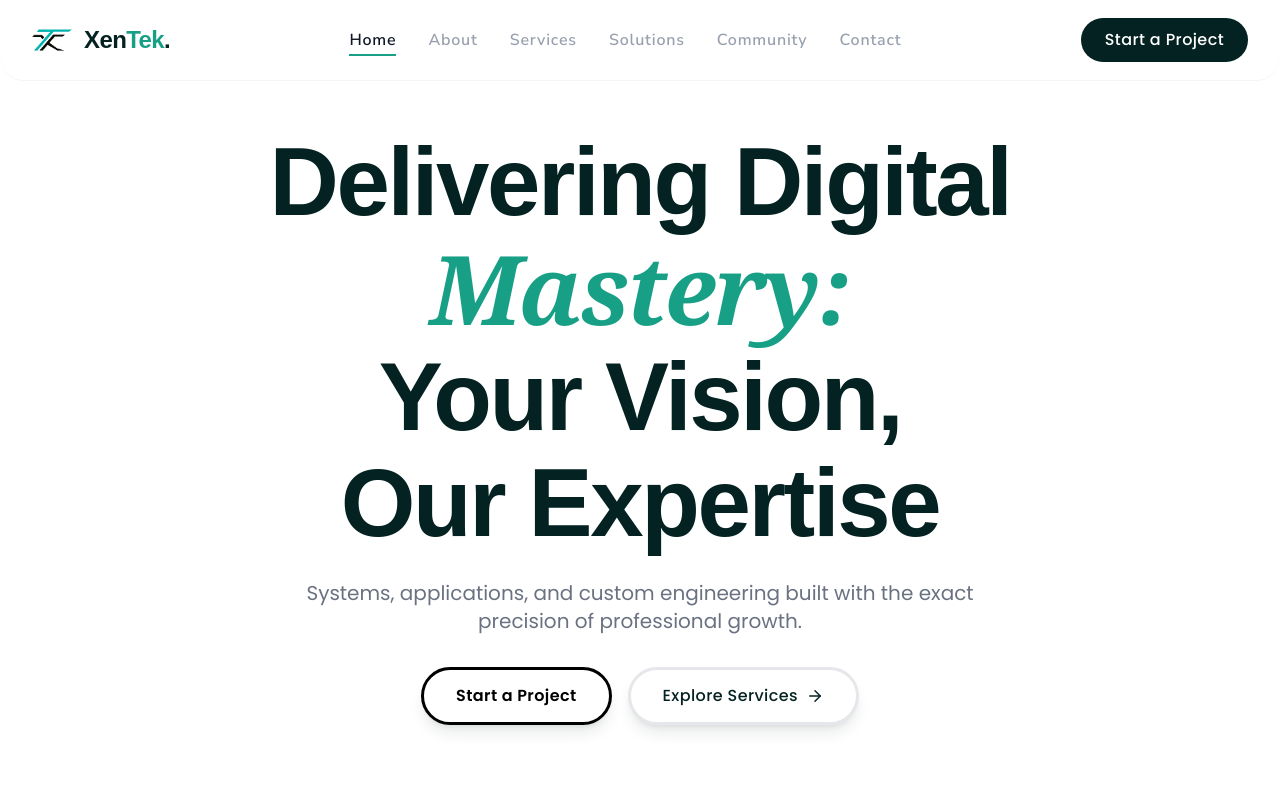
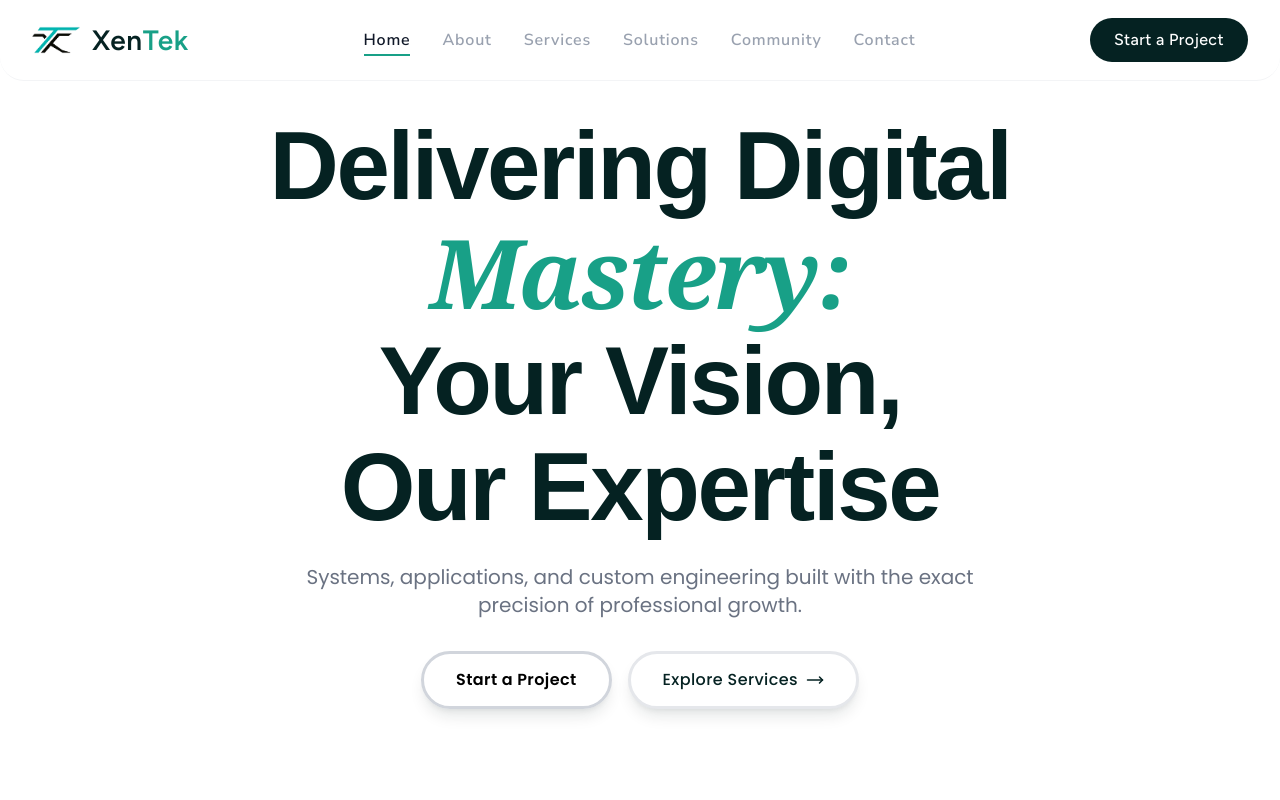
Before and after one commit to AamirAbdullahKhan1/xentek-main, a React (Vite) app: page / in a window 1280 px wide. Shown: the top 800 px of the page. Built offline with nearby package versions, Linux system fonts and the light colour scheme.

Commit message:
4th, UI changes - Hero

```diff
--- a/index.html
+++ b/index.html
@@ -1,6 +1,7 @@
 <!doctype html>
 <html lang="en">
   <head>
+    <script src="https://kit.fontawesome.com/6630861f5c.js" crossorigin="anonymous"></script>
     <meta charset="UTF-8" />
     <link rel="icon" type="image/svg+xml" href="/favicon.svg" />
     <meta name="viewport" content="width=device-width, initial-scale=1.0" />
@@ -9,5 +10,6 @@
   <body>
     <div id="root"></div>
     <script type="module" src="/src/main.tsx"></script>
+
   </body>
 </html>
--- a/src/components/home/Hero.tsx
+++ b/src/components/home/Hero.tsx
@@ -1,10 +1,10 @@
 import { motion } from 'framer-motion';
-import { ArrowRight } from 'lucide-react';
+import { ArrowRight, MoveRight } from 'lucide-react';
 import { Link } from 'react-router-dom';
 
 export const Hero = () => {
   return (
-    <section className="relative pt-12 pb-28 overflow-hidden">
+    <section className="relative pt-8 pb-24 overflow-hidden">
       {/* Background decoration */}
       <div className="absolute top-0 right-0 -z-10 translate-x-1/3 -translate-y-1/4">
         <div className="w-[800px] h-[800px] rounded-full bg-gradient-to-br from-teal-100/40 to-teal-50/10 blur-3xl" />
@@ -33,7 +33,7 @@ export const Hero = () => {
             <div className="flex flex-wrap justify-center items-center gap-4">
               <Link
                 to="/contact"
-                className="bg-xentek-white text-black border-3 font-poppins px-8 py-3.5 rounded-full font-semibold tracking-wide hover:border-gray-800 hover:bg-gray-800 hover:text-white transition-all cursor-pointer duration-300 shadow-lg shadow-xentek-dark/10 flex items-center gap-2"
+                className="bg-xentek-white text-black border-3 border-gray-300 font-poppins px-8 py-3.5 rounded-full font-semibold tracking-wide hover:border-gray-800 hover:bg-gray-800 hover:text-white transition-all cursor-pointer duration-300 shadow-lg shadow-xentek-dark/10 flex items-center gap-2"
               >
                 Start a Project
               </Link>
@@ -41,7 +41,7 @@ export const Hero = () => {
                 to="/services"
                 className="bg-white text-xentek-dark font-poppins border-3 border-gray-200 px-8 py-3.5 rounded-full font-medium tracking-wide hover:border-xentek-dark transition-all duration-300 shadow-lg shadow-xentek-dark/10 flex items-center gap-2"
               >
-                Explore Services <ArrowRight size={18} />
+                Explore Services <MoveRight size={18} />
               </Link>
             </div>
           </motion.div>
--- a/src/components/layout/Navbar.tsx
+++ b/src/components/layout/Navbar.tsx
@@ -23,8 +23,8 @@ export const Navbar = () => {
         <div className="flex justify-between items-center h-20">
           <div className="flex-shrink-0 flex items-center">
             <Link to="/" className="flex items-center gap-3 cursor-pointer">
-              <img src={logo} alt="XenTek Logo" className="h-10 w-auto" />
-              <span className="text-2xl font-bold text-xentek-dark tracking-tight">Xen<span className="text-xentek-accent">Tek</span>.</span>
+              <img src={logo} alt="XenTek Logo" className="h-12 w-auto" />
+              <span className="text-[28px] font-semibold font-figtree text-xentek-dark tracking-wide">Xen<span className="text-xentek-accent font-figtree tracking-wide">Tek</span></span>
             </Link>
           </div>
 
@@ -51,7 +51,7 @@ export const Navbar = () => {
           <div className="hidden md:flex items-center">
             <Link
               to="/contact"
-              className="bg-xentek-dark text-white font-poppins px-6 py-2.5 rounded-full text-base font-medium tracking-wide hover:bg-gray-800 transition-colors cursor-pointer duration-300"
+              className="bg-xentek-dark text-white font-figtree px-6 py-2.5 rounded-full text-base font-medium tracking-wide hover:bg-gray-800 transition-colors cursor-pointer duration-300"
             >
               Start a Project
             </Link>
--- a/src/index.css
+++ b/src/index.css
@@ -1,5 +1,6 @@
 @import url('https://fonts.googleapis.com/css2?family=Poppins:wght@400;500;600;700&display=swap');
 @import url('https://fonts.googleapis.com/css2?family=Audiowide&family=Nunito+Sans:ital,opsz,wght@0,6..12,200..1000;1,6..12,200..1000&display=swap');
+@import url('https://fonts.googleapis.com/css2?family=Figtree:ital,wght@0,300..900;1,300..900&display=swap');
 @import "tailwindcss";
 @config "../tailwind.config.js";
 
--- a/tailwind.config.js
+++ b/tailwind.config.js
@@ -11,6 +11,7 @@ export default {
         poppins: ['Poppins', 'sans-serif'],
         audiowide: ['Audiowide', 'sans-serif'],
         nunitoSans: ['Nunito Sans', 'sans-serif'],
+        figtree: ['Figtree', 'sans-serif'],
       },
       colors: {
         xentek: {
```
Also changed, not shown: src/assets/XenTek-favicon.jpg (added).
